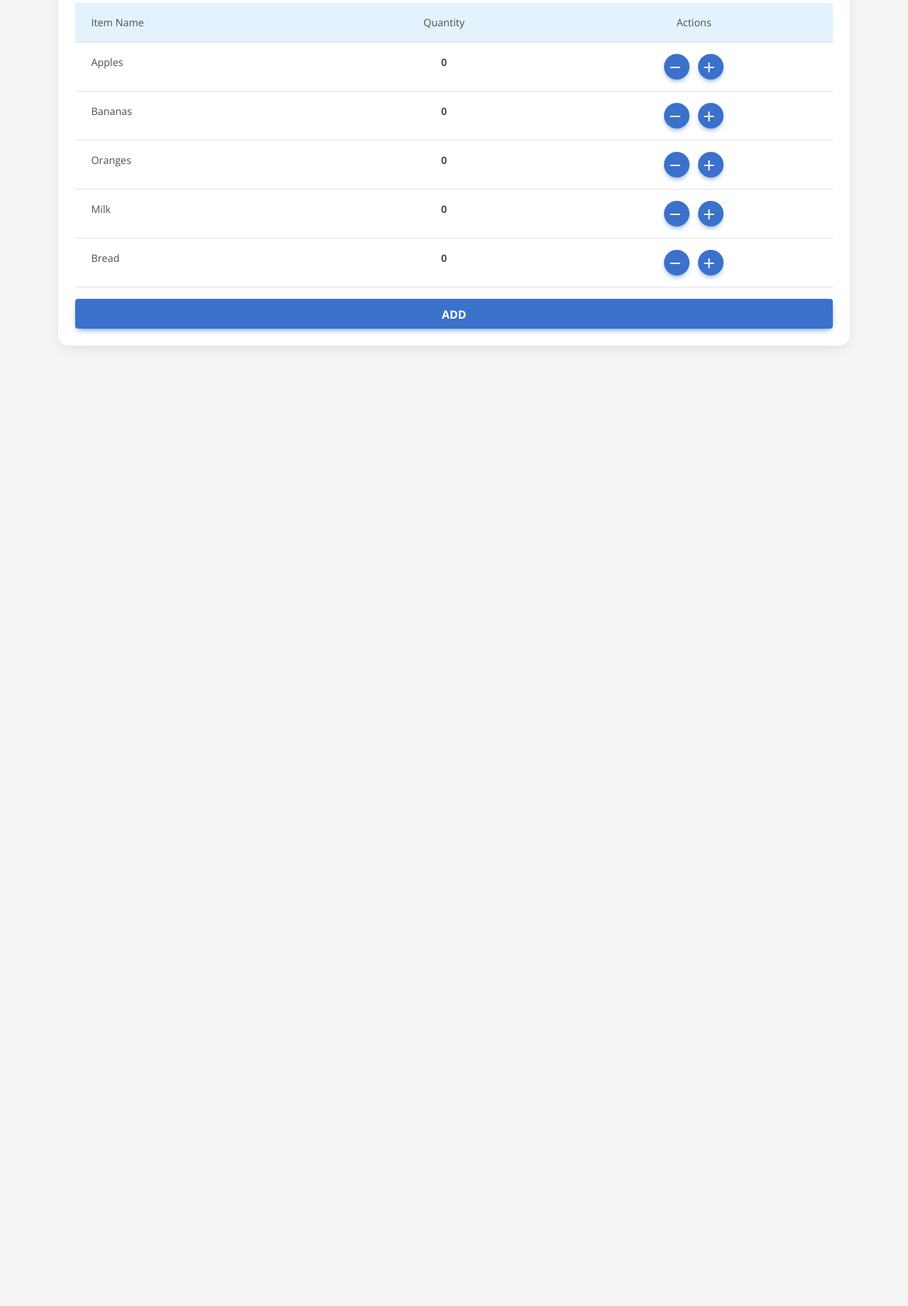
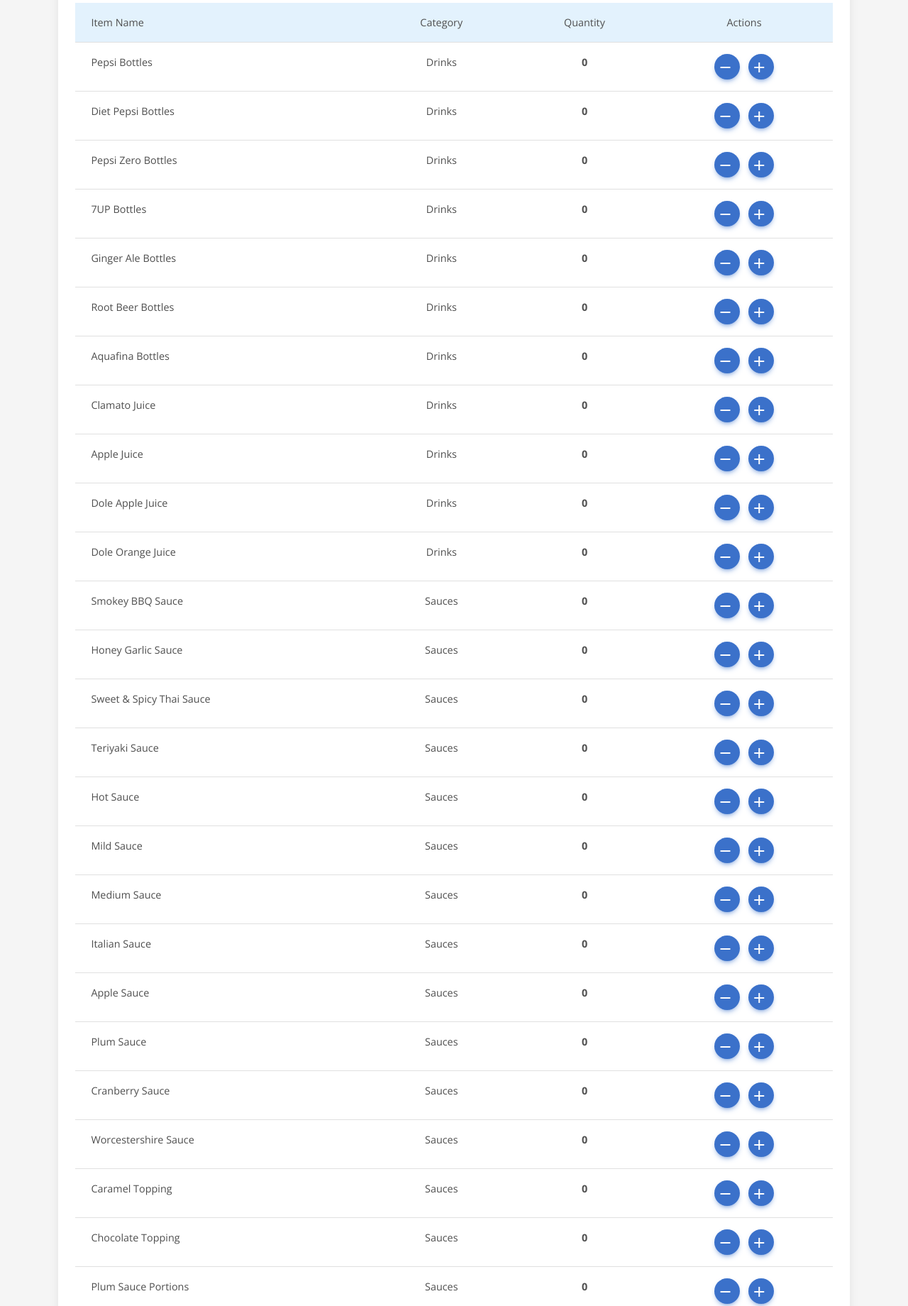
Before and after one commit to Shubham-pb08/Orderlist, a plain HTML site: page index.html in a window 1280 px wide. Shown: the part 158-1998 px from the top of the page at 71% size. Before the commit the page ends 800 px from the top, so only its background shows below. Drawn offline with nearby package versions, Linux system fonts and the light colour scheme.

Commit message:
Update index.html

```diff
--- a/index.html
+++ b/index.html
@@ -59,6 +59,7 @@
                     <thead>
                         <tr>
                             <th>Item Name</th>
+                            <th class="text-center">Category</th>
                             <th class="text-center">Quantity</th>
                             <th class="text-center">Actions</th>
                         </tr>
@@ -108,8 +109,62 @@
 <!-- Material Design Bootstrap JS -->
 <script type="text/javascript" src="https://cdnjs.cloudflare.com/ajax/libs/mdb-ui-kit/6.4.0/mdb.min.js"></script>
 <script>
-    // List of items
-    const items = ['Apples', 'Bananas', 'Oranges', 'Milk', 'Bread'];
+    // Inventory object with categorized items
+    const inventory = {
+        Drinks: [
+            "Pepsi Bottles",
+            "Diet Pepsi Bottles",
+            "Pepsi Zero Bottles",
+            "7UP Bottles",
+            "Ginger Ale Bottles",
+            "Root Beer Bottles",
+            "Aquafina Bottles",
+            "Clamato Juice",
+            "Apple Juice",
+            "Dole Apple Juice",
+            "Dole Orange Juice"
+        ],
+        Sauces: [
+            "Smokey BBQ Sauce",
+            "Honey Garlic Sauce",
+            "Sweet & Spicy Thai Sauce",
+            "Teriyaki Sauce",
+            "Hot Sauce",
+            "Mild Sauce",
+            "Medium Sauce",
+            "Italian Sauce",
+            "Apple Sauce",
+            "Plum Sauce",
+            "Cranberry Sauce",
+            "Worcestershire Sauce",
+            "Caramel Topping",
+            "Chocolate Topping",
+            "Plum Sauce Portions",
+            "BBQ Sauce Portions"
+        ],
+        Boxes: [
+            "Ala Carte Boxes",
+            "Entree Boxes",
+            "Ala Carte Liners",
+            "Hot Side Boxes",
+            "Side Salad Boxes (24oz)",
+            "Big Salad Boxes",
+            "32oz Bowl",
+            "12oz Bowl",
+            "8oz Cups",
+            "3.5oz Cups",
+            "2oz Cups",
+            "1oz Cups",
+            "32oz Lids",
+            "12oz/8oz Lids",
+            "3.5oz/2oz Lids",
+            "1oz Lids",
+            "Paper Bags Large",
+            "Paper Bags Medium",
+            "Paper Bags Small",
+            "Bowl Holders"
+        ]
+    };
 
     // Reference to the order and selected items table
     const orderList = document.getElementById('order-list');
@@ -120,10 +175,11 @@
     // Function to render list items with quantity controls
     function renderItems(itemsToRender) {
         orderList.innerHTML = '';
-        itemsToRender.forEach(item => {
+        itemsToRender.forEach(({ name, category }) => {
             const tableRow = document.createElement('tr');
             tableRow.innerHTML = `
-                <td>${item}</td>
+                <td>${name}</td>
+                <td class="text-center">${category}</td>
                 <td class="text-center">
                     <span class="quantity fw-bold">0</span>
                 </td>
@@ -140,7 +196,12 @@
         });
     }
 
-    renderItems(items);
+    // Flatten inventory into an array of objects with name and category
+    const allItems = Object.entries(inventory).flatMap(([category, items]) =>
+        items.map(name => ({ name, category }))
+    );
+
+    renderItems(allItems);
 
     // Function to update the selected items table
     function updateSelectedItems() {
@@ -192,6 +253,7 @@
     // Event listener for the add button
     document.getElementById('submit-btn').addEventListener('click', updateSelectedItems);
 
+    // Event listener for the copy
     // Event listener for the copy button
     document.getElementById('copy-btn').addEventListener('click', copyToClipboard);
 
@@ -204,7 +266,7 @@
     // Event listener for the search input
     searchInput.addEventListener('input', (e) => {
         const searchTerm = e.target.value.toLowerCase();
-        const filteredItems = items.filter(item => item.toLowerCase().includes(searchTerm));
+        const filteredItems = allItems.filter(item => item.name.toLowerCase().includes(searchTerm));
         renderItems(filteredItems);
     });
 </script>
```
